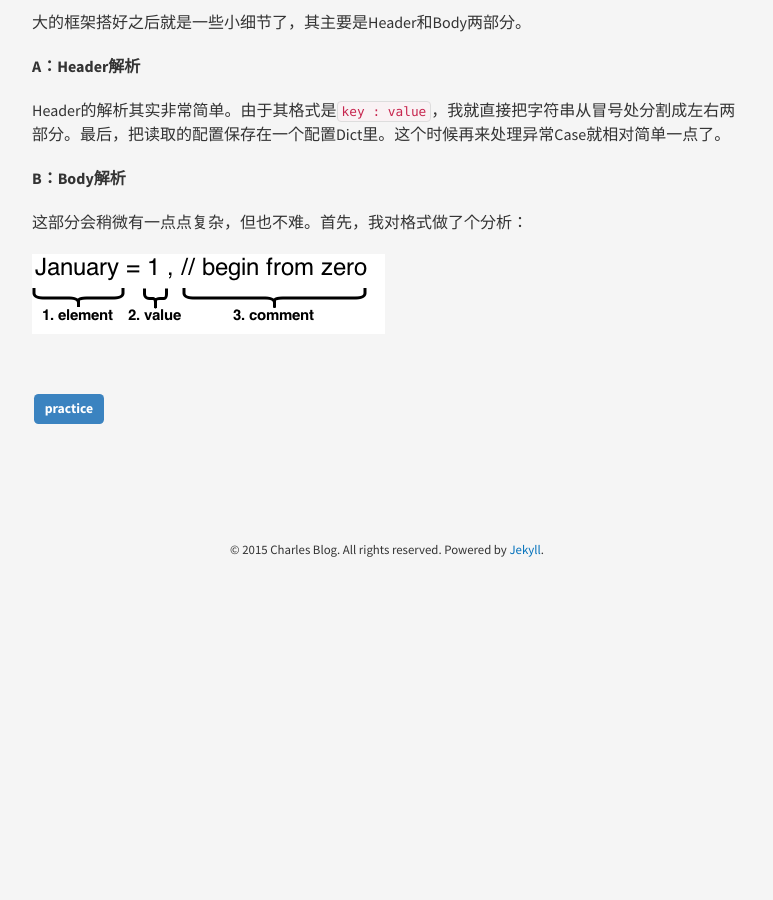
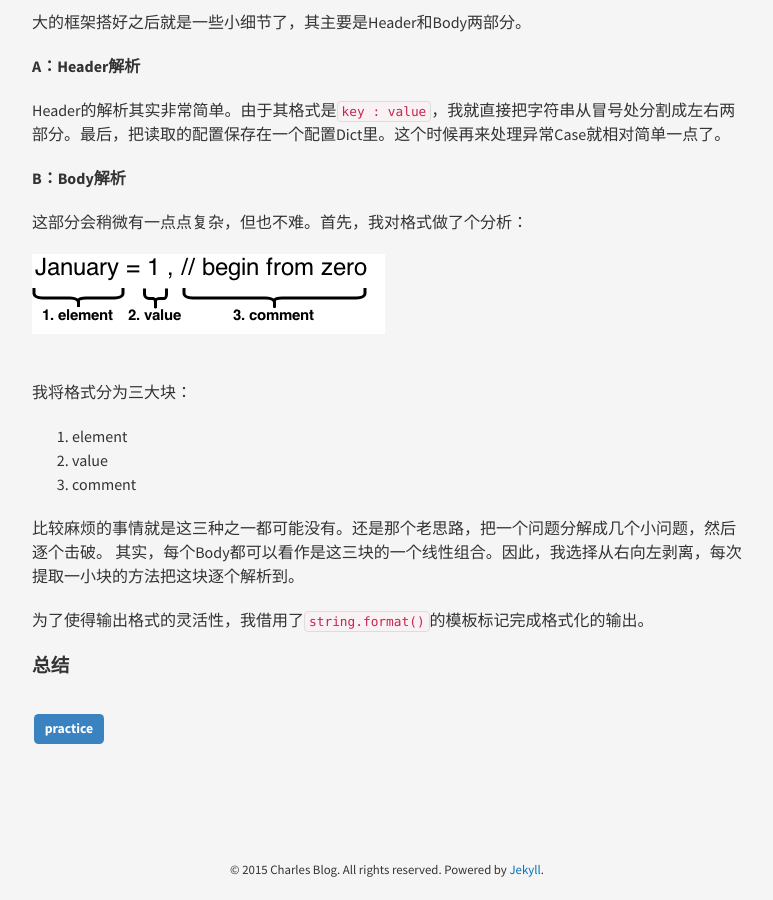
Before and after one commit to JavaCS3/blog, a Jekyll site: the page built from _posts/2015-02-08-enum2magic.md, in a window 1280 px wide and 900 px high, scrolled down 4701 px. Shown: the whole window, without its empty margins (253-1026 px from the left). Built offline with Jekyll 4.4.1, drawn with Linux system fonts in a browser that asks for light colours; nearby versions of some CDN libraries; Markdown is read by kramdown in place of the engine named in the settings; comment, search, counter and statistics services are not loaded; before the commit the page ends 5281 px from its top, so only the background shows below that.

Commit message:
continuing enum2magic

```diff
--- a/_posts/2015-02-08-enum2magic.md
+++ b/_posts/2015-02-08-enum2magic.md
@@ -155,3 +155,16 @@ Header的解析其实非常简单。由于其格式是`key : value`，我就直
 这部分会稍微有一点点复杂，但也不难。首先，我对格式做了个分析：
 
 ![enum2magic-syntax]({{site.baseurl}}/public/blog-images/enum2magic-syntax.png)
+
+我将格式分为三大块：
+
+1. element
+2. value
+3. comment
+
+比较麻烦的事情就是这三种之一都可能没有。还是那个老思路，把一个问题分解成几个小问题，然后逐个击破。
+其实，每个Body都可以看作是这三块的一个线性组合。因此，我选择从右向左剥离，每次提取一小块的方法把这块逐个解析到。
+
+为了使得输出格式的灵活性，我借用了`string.format()`的模板标记完成格式化的输出。
+
+### 总结
```
